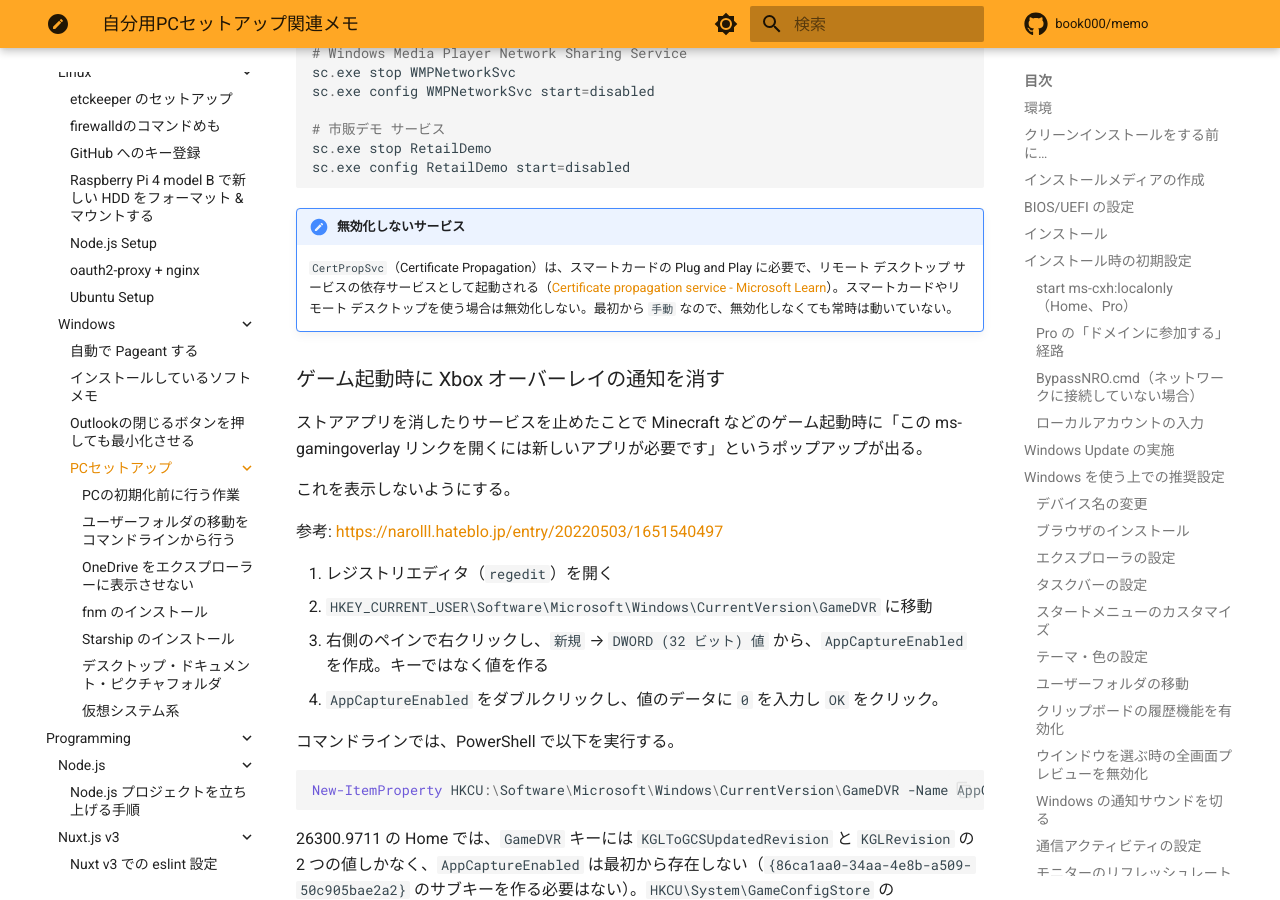
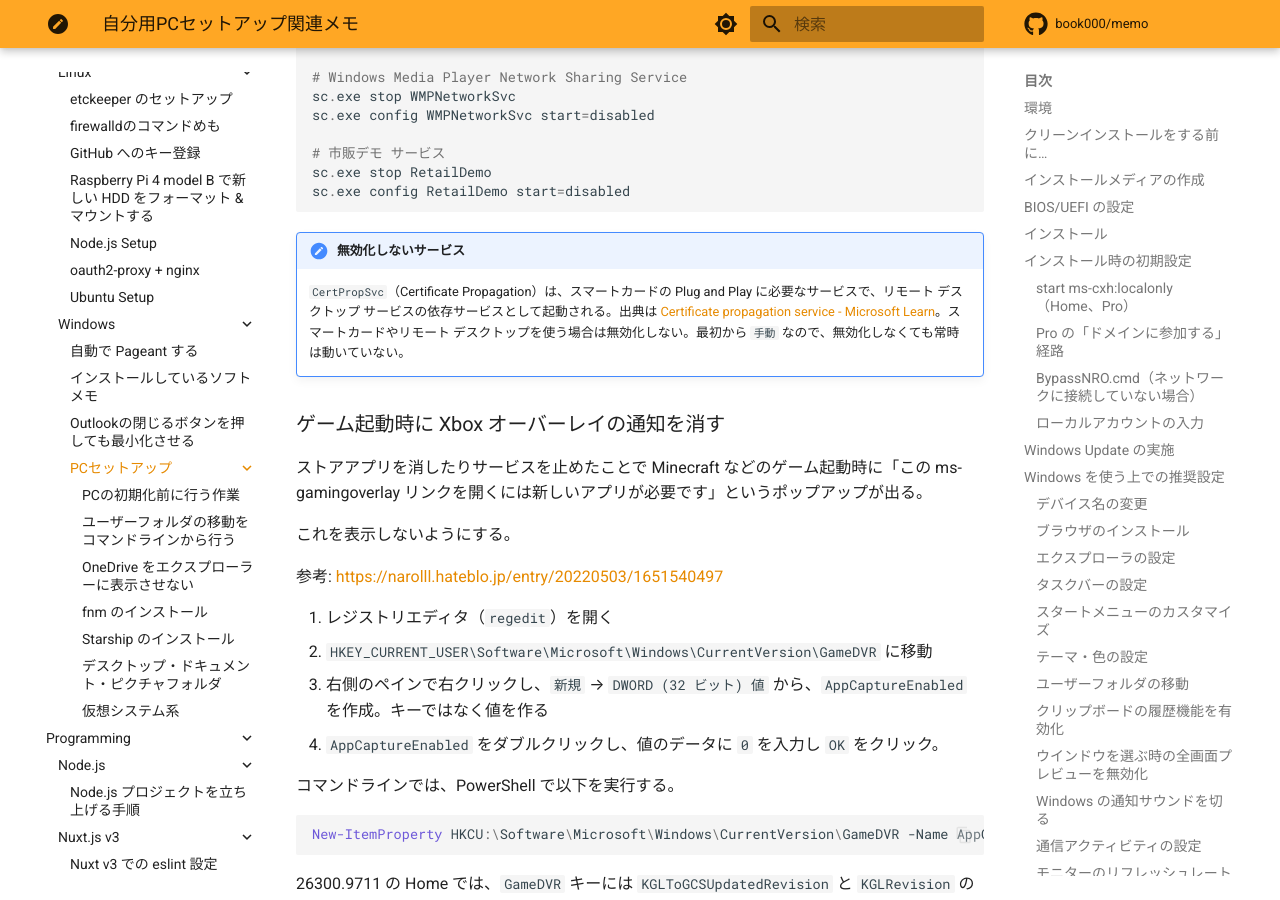
Before and after one commit to book000/memo, an MkDocs documentation site: the page built from docs/os/windows/setup/index.md, in a window 1280 px wide and 900 px high, scrolled down 27997 px. Built offline with MkDocs 1.6.1 and Material for MkDocs 9.7.7, drawn with Linux system fonts in a browser that asks for light colours; comment, search, counter and statistics services are not loaded; some of the changed text lies outside the part shown.

Commit message:
docs: 読みにくい文を分割して箇条書きに整理
Co-Authored-By: Claude Sonnet 5.5 <noreply@anthropic.com>

````diff
--- a/docs/os/windows/setup/index.md
+++ b/docs/os/windows/setup/index.md
@@ -675,7 +678,7 @@ sc.exe config RetailDemo start=disabled
 ```
 
 !!! note "無効化しないサービス"
-    `CertPropSvc`（Certificate Propagation）は、スマートカードの Plug and Play に必要で、リモート デスクトップ サービスの依存サービスとして起動される（[Certificate propagation service - Microsoft Learn](https://learn.microsoft.com/en-us/windows/security/identity-protection/smart-cards/smart-card-certificate-propagation-service)）。スマートカードやリモート デスクトップを使う場合は無効化しない。最初から `手動` なので、無効化しなくても常時は動いていない。
+    `CertPropSvc`（Certificate Propagation）は、スマートカードの Plug and Play に必要なサービスで、リモート デスクトップ サービスの依存サービスとして起動される。出典は [Certificate propagation service - Microsoft Learn](https://learn.microsoft.com/en-us/windows/security/identity-protection/smart-cards/smart-card-certificate-propagation-service)。スマートカードやリモート デスクトップを使う場合は無効化しない。最初から `手動` なので、無効化しなくても常時は動いていない。
 
 ### ゲーム起動時に Xbox オーバーレイの通知を消す
 
````
Also changed, not shown: other parts of docs/os/windows/setup/index.md (+5 -2 lines).
